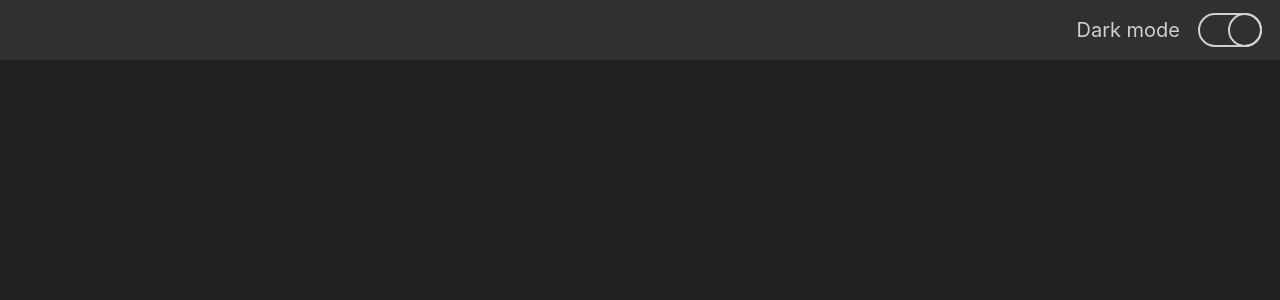
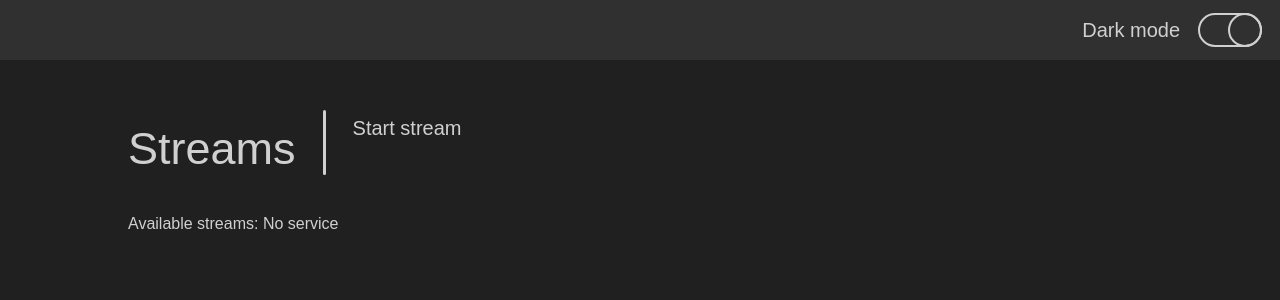
Before and after one commit to flyem69/my-page-react, a React (Create React App) app: page /streams in a window 1280 px wide. Shown: the top 300 px of the page. Built offline with nearby package versions, Linux system fonts and the light colour scheme; no server answers.

Commit message:
connection using socket.io; initial data fetch

```diff
--- a/src/Context.js
+++ b/src/Context.js
@@ -1,22 +1,26 @@
-import { createContext, useState } from 'react'
+import React from 'react'
 import { io } from 'socket.io-client'
 
-const Context = createContext()
+const Context = React.createContext()
+
+const socket = io()
 
 const ContextProvider = ({children}) => {
-    const [getDarkMode, setDarkMode] = useState(true)
-    const initializeSocket = () => {
-        const socket = io('http://localhost:8080', {
-            path: '/streams'
-        })
-        socket.on('connect', () => {
-            console.log(socket.id)
-        })
-    }
+    const [getDarkMode, setDarkMode] = React.useState(true)
+    const [isSocketConnected, setSocketConnected] = React.useState(false)
+
+    socket.on('connect', () => {
+        setSocketConnected(true)
+    })
+    socket.on('disconnect', () => {
+        setSocketConnected(false)
+    })
+
     return (
         <Context.Provider value={{
             getDarkMode,
-            setDarkMode
+            setDarkMode,
+            isSocketConnected
         }}>
             {children}
         </Context.Provider>
--- a/src/Router.js
+++ b/src/Router.js
@@ -2,6 +2,7 @@ import React from 'react'
 import { Switch, Route, BrowserRouter } from 'react-router-dom'
 import Home from './components/home/Home.js'
 import Fuel from './components/fuel/Fuel.js'
+import Streams from './components/streams/Streams.js'
 
 export default function Router() {
     return (
@@ -13,6 +14,9 @@ export default function Router() {
                 <Route exact path='/fuel'>
                     <Fuel />
                 </Route>
+                <Route exact path='/streams'>
+                    <Streams />
+                </Route>
             </Switch>
         </BrowserRouter>
     )
--- a/src/components/fuel/Fuel.css
+++ b/src/components/fuel/Fuel.css
@@ -1,7 +1,7 @@
 .Fuel-grid {
     display: grid;
     gap: 100px;
-    grid-template-rows: repeat(2, minmax(100px, auto));
+    grid-auto-rows: minmax(100px, auto);
     align-items: center;
     justify-items: center;
     font-size: 20px;
@@ -16,34 +16,6 @@
     gap: 20px;
     align-items: center;
     justify-items: center;
-}
-
-.Fuel-button {
-    display: inline-block;
-    border: 2px solid;
-    border-radius: 5px;
-    padding: 5px;
-    transition: 0.2s;
-}
-
-.Fuel-button.light {
-    border-color: var(--strong-light);
-}
-
-.Fuel-button.dark {
-    border-color: var(--strong-dark);
-}
-
-.Fuel-button:hover {
-    cursor: pointer;
-}
-
-.Fuel-button.light:hover {
-    border-color: var(--weak-dark);
-}
-
-.Fuel-button.dark:hover {
-    border-color: var(--weak-light);
 }
 
 .align-right {
--- a/src/components/fuel/Fuel.js
+++ b/src/components/fuel/Fuel.js
@@ -193,7 +193,7 @@ export default function Fuel() {
                     <SmallInput props={raceLengthProps}/>
                 </div>
                 <div className='x03 y3'>
-                    <div className={`Fuel-button ${appearance}`} onClick={calcRaceFuel}>
+                    <div className={`button ${appearance}`} onClick={calcRaceFuel}>
                         Calculate race fuel
                     </div>
                 </div>
@@ -212,7 +212,7 @@ export default function Fuel() {
                     <SmallInput props={distanceProps}/>
                 </div>
                 <div className='x01 y2'>
-                    <div className={`Fuel-button ${appearance}`} onClick={calcRoadFuel}>
+                    <div className={`button ${appearance}`} onClick={calcRoadFuel}>
                         Calculate road fuel
                     </div>
                 </div>
--- a/src/components/home/Home.css
+++ b/src/components/home/Home.css
@@ -1,15 +1,15 @@
-.Home {
-    position: absolute;
-    width: 100%;
-    top: 50%;
-    transform: translateY(-50%);
-    text-align: center;
+.Home-grid {
+    display: grid;
+    gap: 100px;
+    grid-template-columns: repeat(3, 200px);
+    grid-auto-rows: 200px;
+    align-items: center;
+    justify-items: center;
 }
 
 .Home-item {
-    position: relative;
     height: 200px;
-    margin: 50px;
+    width: 200px;
     transition: transform 0.2s;
 }
 
--- a/src/components/home/Home.js
+++ b/src/components/home/Home.js
@@ -2,6 +2,7 @@ import React from 'react'
 import './Home.css'
 import FuelImage from '../../images/fuel_canister.svg'
 import Gamepad from '../../images/gamepad.svg'
+import Streaming from '../../images/streaming.svg'
 import { Link } from 'react-router-dom'
 import {Context} from '../../Context.js'
 
@@ -9,7 +10,7 @@ export default function Home() {
     const {getDarkMode} = React.useContext(Context)
     const appearance = getDarkMode ? 'dark' : 'light'
     return (
-        <div className='Home'>
+        <div className='Home-grid'>
             <Link to='/fuel'>
                 <img
                     src={FuelImage}
@@ -22,6 +23,13 @@ export default function Home() {
                 className={`Home-item ${appearance}`}
                 alt='gamepad'
             />
+            <Link to='/streams'>
+                <img
+                    src={Streaming}
+                    className={`Home-item ${appearance}`}
+                    alt='streaming'
+                />
+            </Link>
         </div>
     )
 }
--- /dev/null
+++ b/src/components/streams/Streams.css
@@ -0,0 +1,51 @@
+.Streams-grid {
+    position: absolute;
+    display: grid;
+    grid-template-columns: auto auto 1fr;
+    grid-template-rows: 65px;
+    align-items: center;
+    column-gap: 20px;
+    row-gap: 40px;
+    width: 80%;
+    top: 50px;
+}
+
+.Streams-header {
+    align-self: end;
+    justify-self: left;
+    font-size: 45px;
+    margin-right: 7px;
+}
+
+.Streams-separator {
+    transition: 0.2s;
+    border-radius: 3px;
+    width: 3px;
+    height: 100%;
+}
+
+.Streams-separator.light {
+    background-color: var(--strong-dark);
+}
+
+.Streams-separator.dark {
+    background-color: var(--strong-light);
+}
+
+.button {
+    align-self: start;
+    justify-self: left;
+    font-size: 20px;
+}
+
+.Streams-available {
+    grid-column: 1 / 4;
+}
+
+.Streams-available-grid {
+    grid-column: 1 / 4;
+    display: grid;
+    grid-template-columns: 1fr;
+    grid-auto-rows: 50px;
+    gap: 5px;
+}
--- /dev/null
+++ b/src/components/streams/Streams.js
@@ -0,0 +1,27 @@
+import React from 'react'
+import './Streams.css'
+import { Context } from '../../Context.js'
+
+export default function Streams() {
+    const {getDarkMode, isSocketConnected} = React.useContext(Context)
+    const appearance = getDarkMode ? 'dark' : 'light'
+    const availableStreams = isSocketConnected ? 0 : 'No service'
+
+    React.useEffect(() => {
+        if (isSocketConnected) {
+            fetch(window.location.protocol + '//' + window.location.host + '/api/streams')
+                .then(res => res.json())
+                .then(data => console.log('success'), err => console.log('fail'))
+        }
+    }, [isSocketConnected])
+
+    return (
+        <div className='Streams-grid'>
+            <div className='Streams-header'>Streams</div>
+            <div className={`Streams-separator ${appearance}`}></div>
+            <div className={`button ${appearance}`}>Start stream</div>
+            <div className='Streams-available'>Available streams: {availableStreams}</div>
+            <div className='Streams-available-grid'></div>
+        </div>
+    )
+}
--- a/src/index.css
+++ b/src/index.css
@@ -10,16 +10,7 @@
 
 body {
   margin: 0;
-  font-family: -apple-system, BlinkMacSystemFont, 'Segoe UI', 'Roboto', 'Oxygen',
-    'Ubuntu', 'Cantarell', 'Fira Sans', 'Droid Sans', 'Helvetica Neue',
-    sans-serif;
-  -webkit-font-smoothing: antialiased;
-  -moz-osx-font-smoothing: grayscale;
-}
-
-code {
-  font-family: source-code-pro, Menlo, Monaco, Consolas, 'Courier New',
-    monospace;
+  font-family: sans-serif;
 }
 
 .light {
@@ -29,3 +20,31 @@ code {
 .dark {
   color: var(--strong-light);
 }
+
+.button {
+  display: inline-block;
+  border: 2px solid;
+  border-radius: 5px;
+  padding: 5px;
+  transition: 0.2s;
+}
+
+.button.light {
+  border-color: var(--strong-light);
+}
+
+.button.dark {
+  border-color: var(--strong-dark);
+}
+
+.button:hover {
+  cursor: pointer;
+}
+
+.button.light:hover {
+  border-color: var(--weak-dark);
+}
+
+.button.dark:hover {
+  border-color: var(--weak-light);
+}
```
Also changed, not shown: src/images/streaming.svg (added), 1 other file (tests, documents, lock files or other folders).
